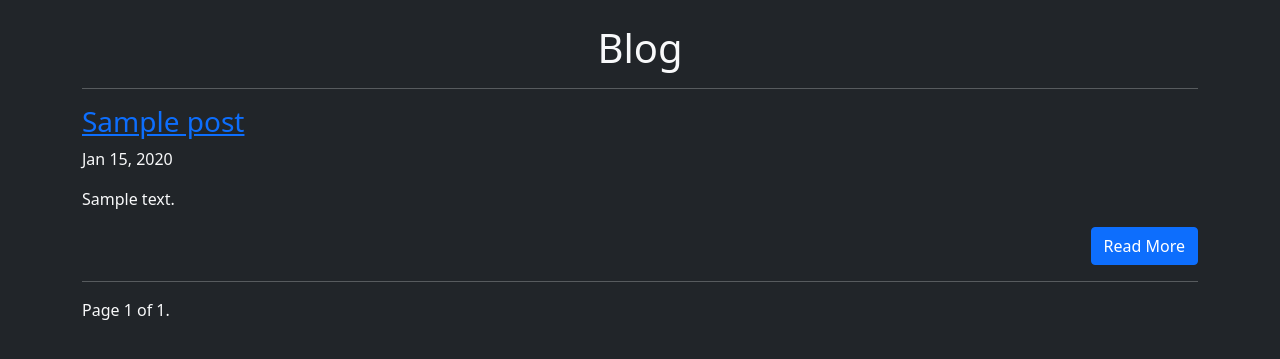
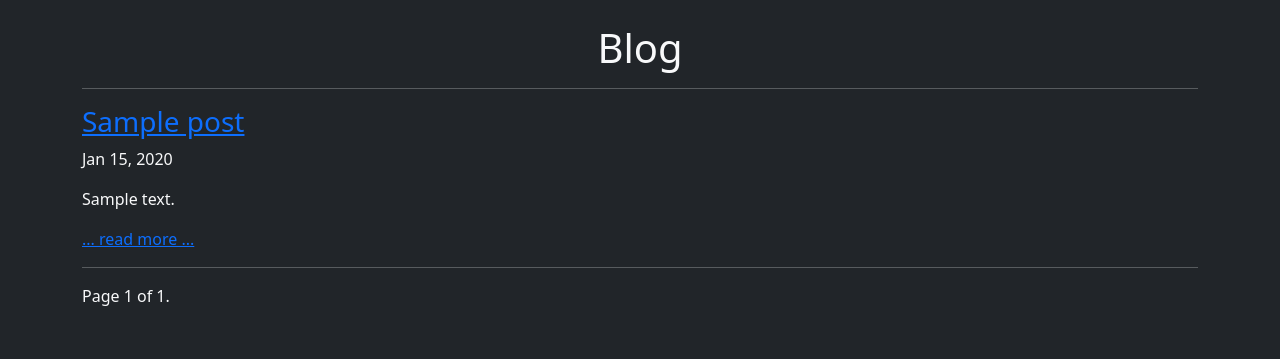
Before and after one commit to omajoshi/omajoshi.com, a Django app: page /blog/ in a window 1280 px wide. Shown: the part 56-415 px from the top of the page. Run offline with Django 3.2, Linux system fonts and the light colour scheme; tables that the repository leaves empty hold one stand-in row (values such as "Sample post").

Commit message:
fixed read more

```diff
--- a/blog/templates/blog/post_list.html
+++ b/blog/templates/blog/post_list.html
@@ -9,11 +9,7 @@ Blog
 <h3><a href="{{ post.get_absolute_url }}">{{ post.title }}</a></h3>
 <p>{{ post.created|date:"M d, Y" }}</p>
 {{ post.content|safe|linebreaks|truncatewords_html:100 }}
-<div class="row">
-    <div class="col-sm-12">
-        <a href="{{ post.get_absolute_url }}" class="btn btn-primary float-sm-end">Read More</a>
-    </div>
-</div>
+<a href="{{ post.get_absolute_url }}">... read more ...</a>
 {% endfor %}
 <hr>
 <div class="pagination">
```
